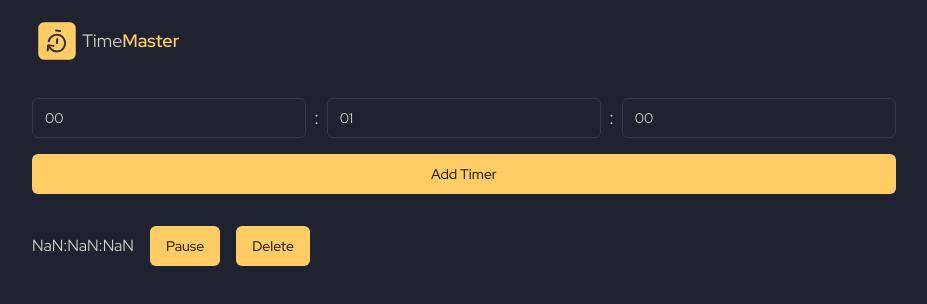
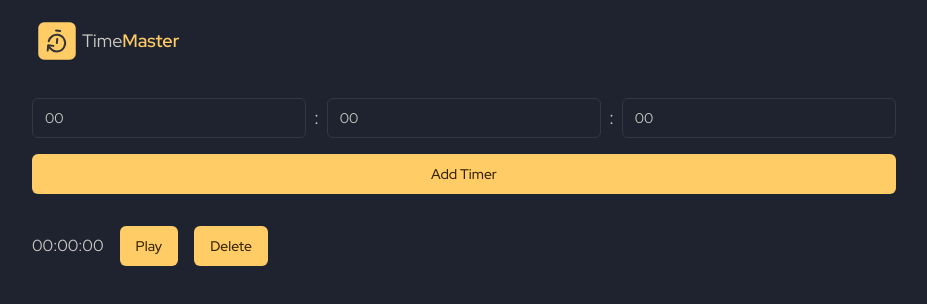
Before and after one commit to Rowada/timer-app, a Next.js app: page / in a window 1280 px wide. Both pictures are taken after a click on the button "Add Timer". Shown: the top 304 px of the page, without its empty margins (176-1103 px from the left). Built offline with nearby package versions, Linux system fonts and the light colour scheme.

Commit message:
feat: update timer view

```diff
--- a/app/page.tsx
+++ b/app/page.tsx
@@ -2,9 +2,11 @@
 
 import { AddTimerForm } from "@/components/timer/AddTimerForm";
 import { TimerList } from "@/components/timer/TimerList";
+import { useInterval } from "@/hooks/useInterval";
 import Image from "next/image";
 
 export default function Home() {
+  useInterval();
   return (
     <main className="mx-auto flex min-h-full max-w-4xl flex-col gap-8 p-4">
       <nav className="flex items-center justify-start">
--- a/components/timer/AddTimerForm.tsx
+++ b/components/timer/AddTimerForm.tsx
@@ -4,20 +4,25 @@ import { Input } from "../ui/input";
 import { Button } from "../ui/button";
 
 export const AddTimerForm: React.FC = () => {
-  const [time, setTime] = useState({ hours: 0, minutes: 1, seconds: 0 });
+  const [hours, setHours] = useState(0);
+  const [minutes, setMinutes] = useState(0);
+  const [seconds, setSeconds] = useState(0);
   const addTimer = useTimerStore((state) => state.addTimer);
 
-  const handleChange = (e: React.ChangeEvent<HTMLInputElement>) => {
-    const { name, value } = e.target;
-    setTime((prevTime) => ({
-      ...prevTime,
-      [name]: Number(value),
-    }));
-  };
+  // const handleChange = (e: React.ChangeEvent<HTMLInputElement>) => {
+  //   const { name, value } = e.target;
+  //   setTime((prevTime) => ({
+  //     ...prevTime,
+  //     [name]: Number(value),
+  //   }));
+  // };
 
   const handleSubmit = () => {
-    addTimer(time.hours, time.minutes, time.seconds);
-    // setTime({ hours: 0, minutes: 1, seconds: 0 });
+    const duration = (hours * 3600 + minutes * 60 + seconds) * 1000;
+    addTimer(duration);
+    setHours(0);
+    setMinutes(0);
+    setSeconds(0);
   };
 
   return (
@@ -25,23 +30,23 @@ export const AddTimerForm: React.FC = () => {
       <div className="flex items-center justify-center gap-2">
         <Input
           type="text"
-          value={String(time.hours).padStart(2, "0")}
+          value={String(hours).padStart(2, "0")}
           name="hrs"
-          onChange={handleChange}
+          onChange={(e) => setHours(Number(e.target.value))}
         />
         <p className="text-lg">:</p>
         <Input
           type="text"
-          value={String(time.minutes).padStart(2, "0")}
+          value={String(minutes).padStart(2, "0")}
           name="mins"
-          onChange={handleChange}
+          onChange={(e) => setMinutes(Number(e.target.value))}
         />
         <p className="text-lg">:</p>
         <Input
           type="text"
-          value={String(time.seconds).padStart(2, "0")}
+          value={String(seconds).padStart(2, "0")}
           name="secs"
-          onChange={handleChange}
+          onChange={(e) => setSeconds(Number(e.target.value))}
         />
       </div>
       <Button onClick={handleSubmit} className="btn-success btn">
--- a/components/timer/Timer.tsx
+++ b/components/timer/Timer.tsx
@@ -1,38 +1,25 @@
 import { useEffect, useState } from "react";
-import { useTimerStore } from "../../app/timer.store";
+import { Timer as TimerType, useTimerStore } from "../../app/timer.store";
 import { Button } from "../ui/button";
 
-export const Timer = ({ timer }) => {
-  const { id, hours, minutes, seconds, isRunning } = timer;
-  const [time, setTime] = useState(hours * 3600 + minutes * 60 + seconds);
+type TimerProps = {
+  timer: TimerType;
+};
+
+export const Timer: React.FC<TimerProps> = ({ timer }) => {
   const deleteTimer = useTimerStore((state) => state.deleteTimer);
   const toggleTimer = useTimerStore((state) => state.toggleTimer);
-
-  useEffect(() => {
-    let interval;
-    if (isRunning) {
-      interval = setInterval(() => {
-        setTime((prevTime) => prevTime - 1);
-        if (time <= 0) {
-          clearInterval(interval);
-          alert("Time is up!");
-        }
-      }, 1000);
-    } else if (!isRunning && time !== 0) {
-      clearInterval(interval);
-    }
-    return () => clearInterval(interval);
-  }, [isRunning, time]);
 
   return (
     <div className="flex items-center space-x-4">
       <div>
-        {Math.floor(time / 3600)}:{Math.floor((time % 3600) / 60)}:{time % 60}
+        {/* {Math.floor(time / 3600)}:{Math.floor((time % 3600) / 60)}:{time % 60} */}
+        {new Date(timer.timeLeft).toISOString().substr(11, 8)}
       </div>
-      <Button onClick={() => toggleTimer(id)} className="btn">
-        {isRunning ? "Pause" : "Play"}
+      <Button onClick={() => toggleTimer(timer.id)} className="btn">
+        {timer.isRunning ? "Pause" : "Play"}
       </Button>
-      <Button onClick={() => deleteTimer(id)} className="btn btn-danger">
+      <Button onClick={() => deleteTimer(timer.id)} className="btn btn-danger">
         Delete
       </Button>
     </div>
```
